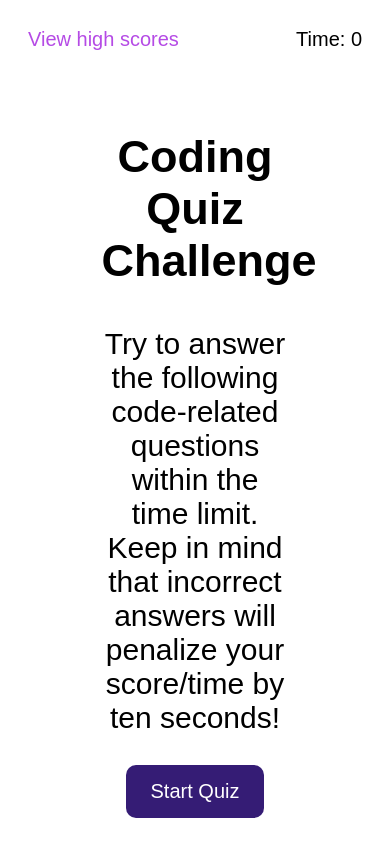
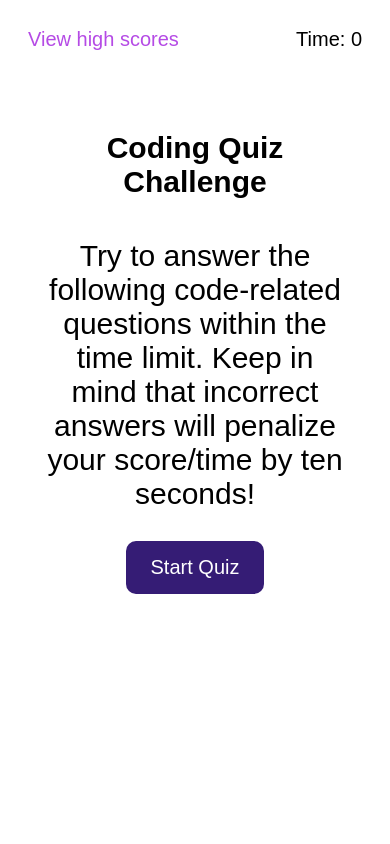
Before and after one commit to TimPrimmer/web-quiz, a plain HTML site: page index.html in a window 390 px wide. Drawn offline with Linux system fonts and the light colour scheme.

Commit message:
added different media queries to compensate for smaller screens

```diff
--- a/assets/css/style.css
+++ b/assets/css/style.css
@@ -175,3 +175,37 @@ header h4 {
 #hslist li:nth-child(odd) {
   background-color: #d9d3e9;
 }
+
+/* MEDIA QUERY FOR SMALLER DESKTOP SCREENS AND SMALLER */
+@media screen and (max-width: 980px) {
+  #quizblock h2 { /* affects the question itself */
+    font-size: 40px;
+  }
+}
+
+/* MEDIA QUERY FOR TABLETS AND SMALLER */
+@media screen and (max-width: 768px) {
+  #quizblock {
+    width: 60%;
+  }
+
+  #quizblock h2 { /* affects the question itself */
+    font-size: 35px;
+  }
+}
+
+
+/* MEDIA QUERY FOR MOBILE PHONES AND SMALLER */
+@media screen and (max-width: 575px) {
+  #quizblock {
+    width: 80%;
+  }
+
+  #quizblock h2 { /* affects the question itself */
+    font-size: 30px;
+  }
+
+  #startext {
+    font-size: 15px;
+  }
+}
```
